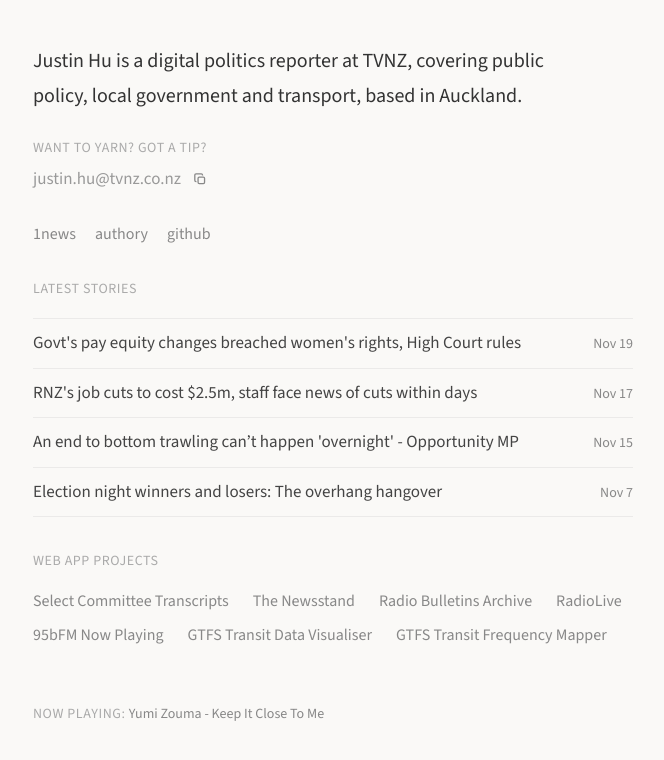
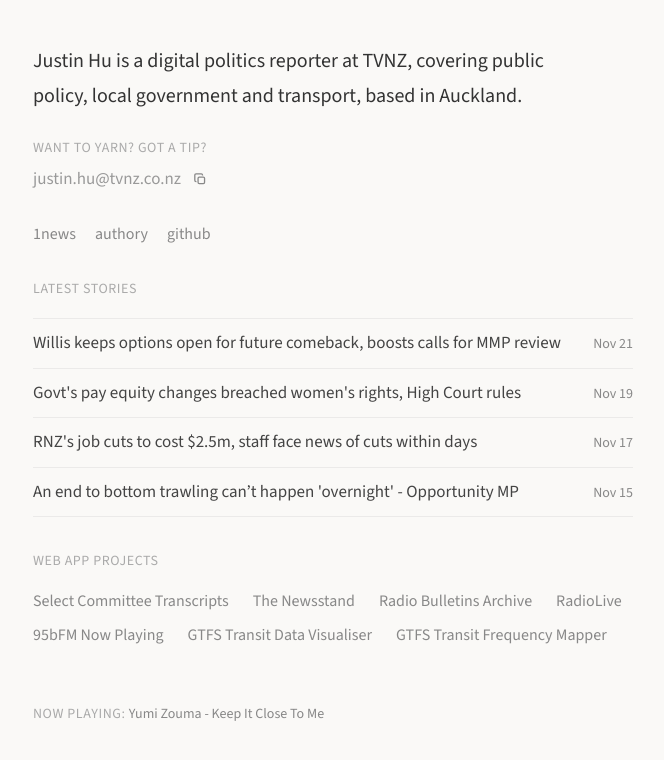
Before and after one commit to justinhu-nz/justinhu-nz.github.io, a plain HTML site: page index.html in a window 1280 px wide. Shown: the whole page, without its empty margins (29-693 px from the left). Drawn offline with Linux system fonts and the light colour scheme.

Commit message:
chore: update recent articles

```diff
--- a/index.html
+++ b/index.html
@@ -261,6 +261,10 @@ body[data-email-cursor="original"] .email { cursor: var(--email-cursor-original)
 <p style="font-size: 14px; color: var(--label); letter-spacing: 0.04em; text-transform: uppercase; margin: 0 0 19px">Latest stories</p>
 
 <div style="display: flex; flex-direction: column; font-size: 17px">
+<a href="https://www.1news.co.nz/2026/11/22/willis-keeps-door-ajar-for-political-comeback-boosts-calls-for-mmp-review/" class="article" style="padding: 12px 0; border-top: 1px solid var(--rule); color: var(--body); text-decoration: none">
+<span style="line-height: 1.45">Willis keeps options open for future comeback, boosts calls for MMP review</span>
+<span style="font-size: 14px; color: var(--subtle); white-space: nowrap; flex-shrink: 0" data-iso="2026-11-21">Nov 21</span>
+</a>
 <a href="https://www.1news.co.nz/2026/11/20/govts-pay-equity-changes-breached-womens-rights-high-court-rules/" class="article" style="padding: 12px 0; border-top: 1px solid var(--rule); color: var(--body); text-decoration: none">
 <span style="line-height: 1.45">Govt&#x27;s pay equity changes breached women&#x27;s rights, High Court rules</span>
 <span style="font-size: 14px; color: var(--subtle); white-space: nowrap; flex-shrink: 0" data-iso="2026-11-19">Nov 19</span>
@@ -269,13 +273,9 @@ body[data-email-cursor="original"] .email { cursor: var(--email-cursor-original)
 <span style="line-height: 1.45">RNZ&#x27;s job cuts to cost $2.5m, staff face news of cuts within days</span>
 <span style="font-size: 14px; color: var(--subtle); white-space: nowrap; flex-shrink: 0" data-iso="2026-11-17">Nov 17</span>
 </a>
-<a href="https://www.1news.co.nz/2026/11/15/an-end-to-bottom-trawling-cant-happen-overnight-opportunity-mp/" class="article" style="padding: 12px 0; border-top: 1px solid var(--rule); color: var(--body); text-decoration: none">
+<a href="https://www.1news.co.nz/2026/11/15/an-end-to-bottom-trawling-cant-happen-overnight-opportunity-mp/" class="article" style="padding: 12px 0; border-top: 1px solid var(--rule); border-bottom: 1px solid var(--rule); color: var(--body); text-decoration: none">
 <span style="line-height: 1.45">An end to bottom trawling can’t happen &#x27;overnight&#x27; - Opportunity MP</span>
 <span style="font-size: 14px; color: var(--subtle); white-space: nowrap; flex-shrink: 0" data-iso="2026-11-15">Nov 15</span>
-</a>
-<a href="https://www.1news.co.nz/2026/11/08/election-night-winners-and-losers-the-overhang-hangover/" class="article" style="padding: 12px 0; border-top: 1px solid var(--rule); border-bottom: 1px solid var(--rule); color: var(--body); text-decoration: none">
-<span style="line-height: 1.45">Election night winners and losers: The overhang hangover</span>
-<span style="font-size: 14px; color: var(--subtle); white-space: nowrap; flex-shrink: 0" data-iso="2026-11-07">Nov 7</span>
 </a>
 </div>
 </div>
```
